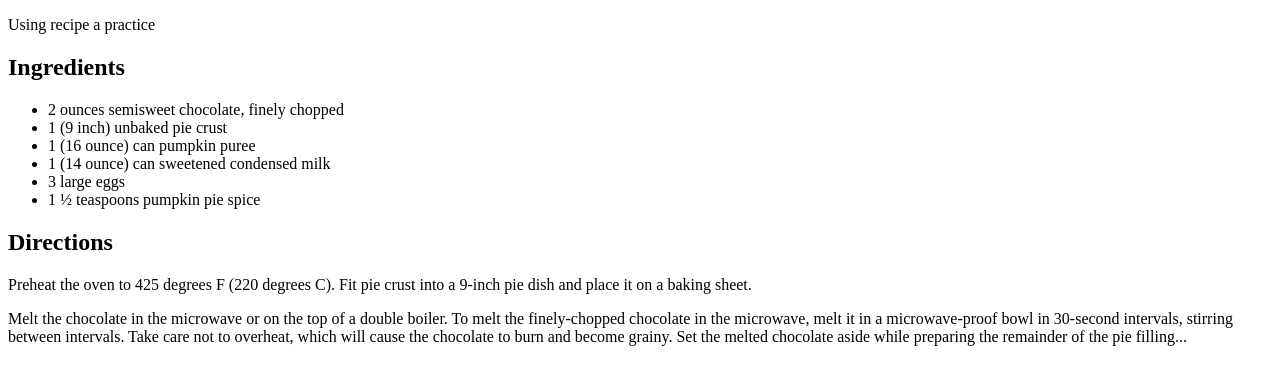
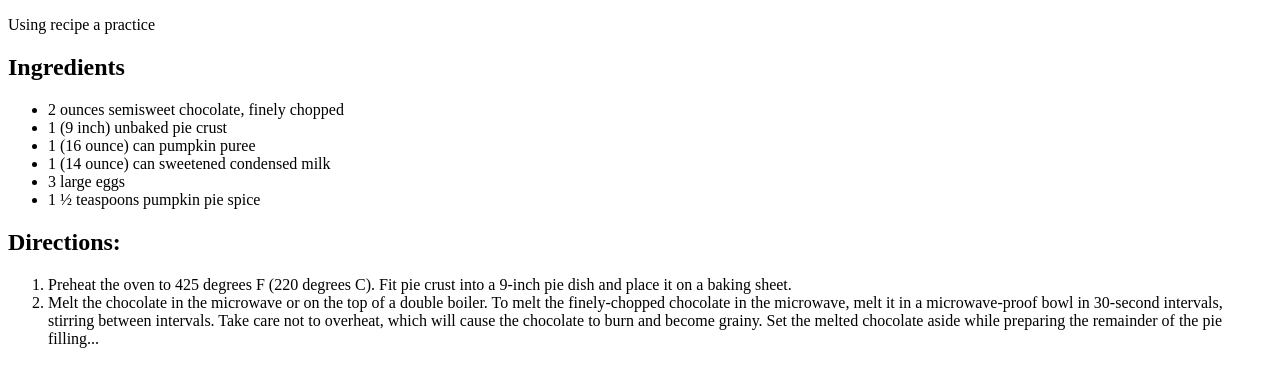
Before and after one commit to whitefox-lunar/odin-recipes, a plain HTML site: page recipes/pumkinpie.html in a window 1280 px wide. Drawn offline with Linux system fonts and the light colour scheme.

Commit message:
Change recipe direction tag from p to ordered_list

```diff
--- a/recipes/pumkinpie.html
+++ b/recipes/pumkinpie.html
@@ -18,14 +18,18 @@
         <li>3 large eggs</li>
         <li>1 ½ teaspoons pumpkin pie spice</li>
     </ul>
-    <h2>Directions</h2>
-    <p>Preheat the oven to 425 degrees F (220 degrees C).
-        Fit pie crust into a 9-inch pie dish and place it on a baking sheet.</p>
+    <h2>Directions:</h2>
+    <ol>
+        <li>Preheat the oven to 425 degrees F (220 degrees C).
+            Fit pie crust into a 9-inch pie dish and place it on a baking sheet.</li>
 
-    <p>Melt the chocolate in the microwave or on the top of a double boiler.
-     To melt the finely-chopped chocolate in the microwave,
-      melt it in a microwave-proof bowl in 30-second intervals, stirring between intervals.
-     Take care not to overheat, which will cause the chocolate to burn and become grainy.
-     Set the melted chocolate aside while preparing the remainder of the pie filling...</p>
+
+        <li>Melt the chocolate in the microwave or on the top of a double boiler.
+        To melt the finely-chopped chocolate in the microwave,
+         melt it in a microwave-proof bowl in 30-second intervals, stirring between intervals.
+        Take care not to overheat, which will cause the chocolate to burn and become grainy.
+        Set the melted chocolate aside while preparing the remainder of the pie filling...</li>
+    </ol>
+
 </body>
 </html>
```
